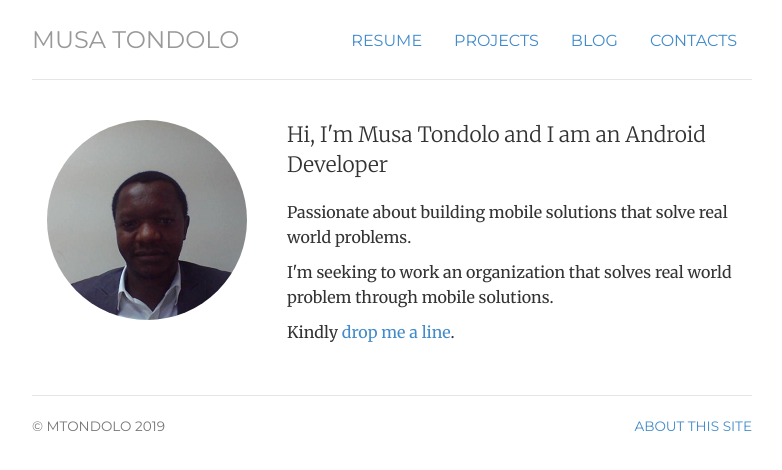
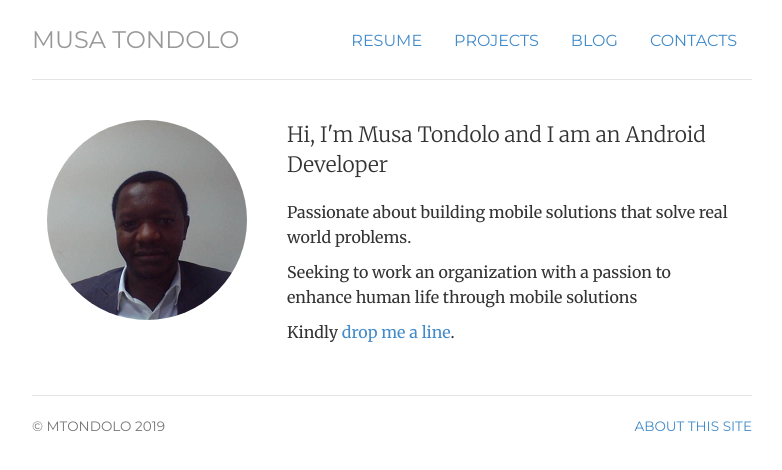
Before and after one commit to mtondolo/mtondolo.github.io, a Jekyll site: the page built from index.html, in a window 1280 px wide. Shown: the top 470 px of the page, without its empty margins (248-1030 px from the left). Built offline with Jekyll 4.4.1, drawn with Linux system fonts in a browser that asks for light colours.

Commit message:
Update index.html

```diff
--- a/index.html
+++ b/index.html
@@ -17,7 +17,7 @@ description: Musa Tondolo is an Android Developer living in Lusaka.
 
 	<p></span>Passionate about <span itemprop="title">building mobile solutions</span> that solve real world problems.</p>
 
-	<p>I'm seeking to work an organization that solves real world problem through mobile solutions.</p>
+	<p>Seeking to work an organization with a passion to enhance human life through mobile solutions</p>
 
 	<p>Kindly <a href="contact"> drop me a line</a>.</p>
 	</div>
```
